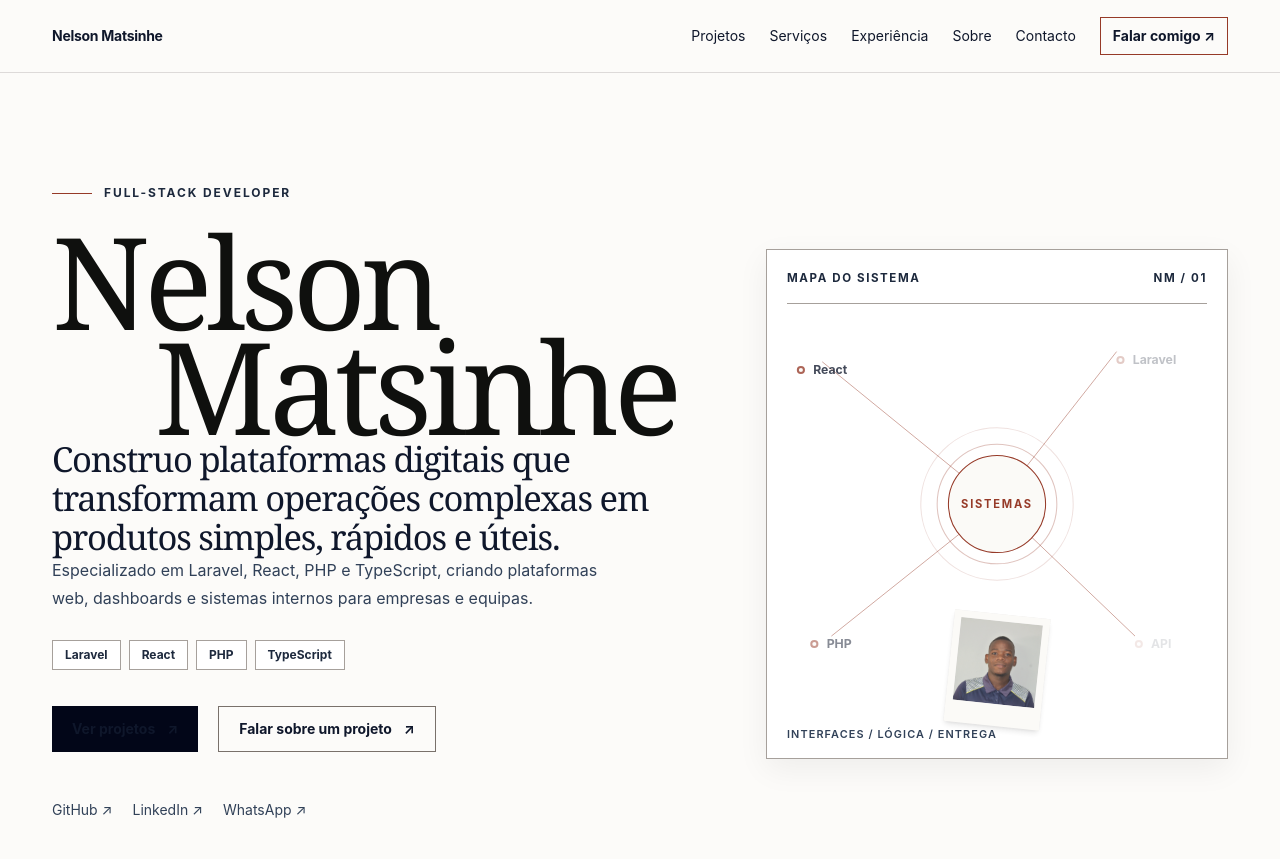
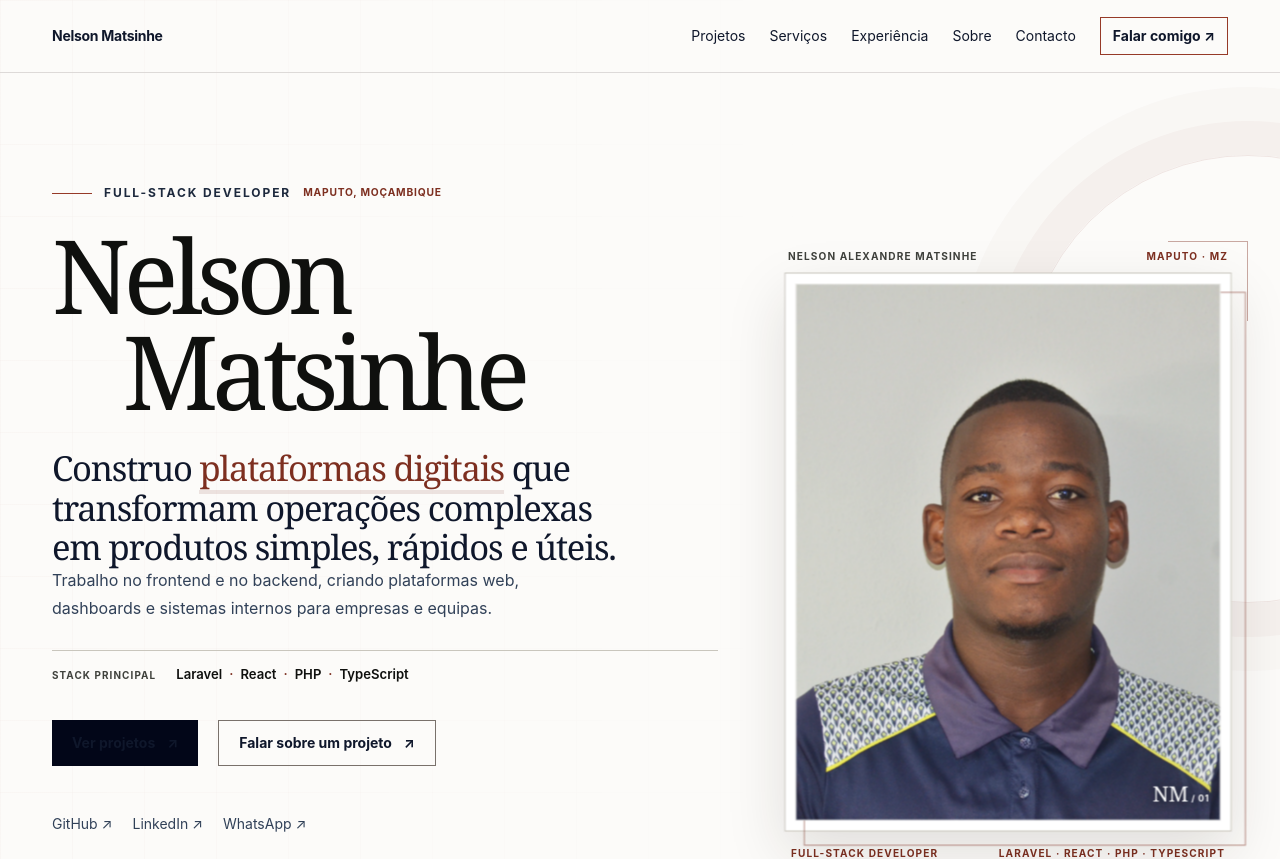
Before and after one commit to NelsonMatsinhe/portofolio, a React (Vite) app: page / in a window 1280 px wide. Shown: the top 859 px of the page. Built offline with nearby package versions, Linux system fonts and the light colour scheme.

Commit message:
Refina nome e tipografia do hero

```diff
--- a/src/components/HeroSection.tsx
+++ b/src/components/HeroSection.tsx
@@ -1,5 +1,5 @@
-import { LazyMotion, domAnimation, m, useReducedMotion } from "motion/react";
-import { useState } from "react";
+import { LazyMotion, domAnimation, m, useMotionValue, useReducedMotion, useSpring, useTransform } from "motion/react";
+import { useState, type PointerEvent } from "react";
 import { siteInfo } from "../data";
 
 const navigation = [
@@ -12,85 +12,63 @@ const navigation = [
 
 const technologies = ["Laravel", "React", "PHP", "TypeScript"];
 
-const diagramNodes = [
-  { label: "React", x: "12%", y: "22%", side: "left" },
-  { label: "PHP", x: "14%", y: "76%", side: "left" },
-  { label: "Laravel", x: "76%", y: "20%", side: "right" },
-  { label: "API", x: "80%", y: "76%", side: "right" },
-];
-
 const entrance = {
   hidden: { opacity: 0, y: 18 },
   visible: { opacity: 1, y: 0 },
 };
 
-function SystemMapCard({ reducedMotion }: { reducedMotion: boolean | null }) {
+function PortraitFeature({ reducedMotion }: { reducedMotion: boolean | null }) {
+  const pointerX = useMotionValue(0);
+  const pointerY = useMotionValue(0);
+  const rotateX = useSpring(useTransform(pointerY, [-0.5, 0.5], [2.5, -2.5]), { stiffness: 120, damping: 20, mass: 0.5 });
+  const rotateY = useSpring(useTransform(pointerX, [-0.5, 0.5], [-3.5, 3.5]), { stiffness: 120, damping: 20, mass: 0.5 });
+  const imageX = useSpring(useTransform(pointerX, [-0.5, 0.5], [5, -5]), { stiffness: 100, damping: 22 });
+  const imageY = useSpring(useTransform(pointerY, [-0.5, 0.5], [4, -4]), { stiffness: 100, damping: 22 });
+
+  const handlePointerMove = (event: PointerEvent<HTMLElement>) => {
+    if (reducedMotion || event.pointerType === "touch") return;
+    const bounds = event.currentTarget.getBoundingClientRect();
+    pointerX.set((event.clientX - bounds.left) / bounds.width - 0.5);
+    pointerY.set((event.clientY - bounds.top) / bounds.height - 0.5);
+  };
+
+  const resetPointer = () => {
+    pointerX.set(0);
+    pointerY.set(0);
+  };
+
   return (
-    <m.div
-      className="relative min-h-[430px] overflow-hidden border border-stone-400 bg-white p-5 shadow-[0_10px_30px_rgba(24,24,23,0.06)] sm:min-h-[510px]"
-      initial={{ opacity: 0, scale: 0.95 }}
-      animate={{ opacity: 1, scale: 1 }}
-      transition={{ duration: reducedMotion ? 0 : 0.8, ease: "easeOut", delay: reducedMotion ? 0 : 0.35 }}
-      role="img"
-      aria-label="Mapa do sistema com React, PHP, Laravel, API e sistemas"
+    <m.article
+      className="hero-portrait-feature"
+      initial={{ opacity: 0, y: 26, rotate: 1.2 }}
+      animate={{ opacity: 1, y: 0, rotate: 0 }}
+      whileHover={reducedMotion ? undefined : { y: -4 }}
+      transition={{ duration: reducedMotion ? 0 : 0.85, ease: [0.22, 1, 0.36, 1], delay: reducedMotion ? 0 : 0.35 }}
+      style={reducedMotion ? undefined : { rotateX, rotateY, transformPerspective: 1000 }}
+      onPointerMove={handlePointerMove}
+      onPointerLeave={resetPointer}
     >
-      <div className="flex items-center justify-between border-b border-stone-400 pb-4 text-[0.72rem] font-bold uppercase tracking-[0.14em] text-slate-800">
-        <span>Mapa do sistema</span>
-        <span>NM / 01</span>
+      <div className="hero-portrait-label">
+        <span>Nelson Alexandre Matsinhe</span>
+        <span>Maputo · MZ</span>
       </div>
-
-      <svg className="absolute inset-0 h-full w-full" viewBox="0 0 100 100" preserveAspectRatio="none" aria-hidden="true">
-        <m.line x1="50" y1="50" x2="12" y2="22" stroke="currentColor" className="text-[#963a28]/50" strokeWidth="0.18" initial={{ pathLength: 0 }} animate={{ pathLength: 1 }} transition={{ duration: reducedMotion ? 0 : 0.8, delay: 0.6 }} />
-        <m.line x1="50" y1="50" x2="14" y2="76" stroke="currentColor" className="text-[#963a28]/50" strokeWidth="0.18" initial={{ pathLength: 0 }} animate={{ pathLength: 1 }} transition={{ duration: reducedMotion ? 0 : 0.8, delay: 0.7 }} />
-        <m.line x1="50" y1="50" x2="76" y2="20" stroke="currentColor" className="text-[#963a28]/50" strokeWidth="0.18" initial={{ pathLength: 0 }} animate={{ pathLength: 1 }} transition={{ duration: reducedMotion ? 0 : 0.8, delay: 0.8 }} />
-        <m.line x1="50" y1="50" x2="80" y2="76" stroke="currentColor" className="text-[#963a28]/50" strokeWidth="0.18" initial={{ pathLength: 0 }} animate={{ pathLength: 1 }} transition={{ duration: reducedMotion ? 0 : 0.8, delay: 0.9 }} />
-      </svg>
-
-      <m.div
-        className="absolute left-1/2 top-1/2 flex h-24 w-24 -translate-x-1/2 -translate-y-1/2 items-center justify-center rounded-full border border-[#963a28] bg-[#fbfaf7] text-[0.68rem] font-bold tracking-[0.16em] text-[#963a28]"
-        animate={reducedMotion ? undefined : { scale: [1, 1.04, 1] }}
-        transition={{ duration: 4, repeat: Infinity, ease: "easeInOut" }}
-      >
-        <span className="absolute -inset-3 rounded-full border border-[#963a28]/30" />
-        <span className="absolute -inset-7 rounded-full border border-[#963a28]/15" />
-        SISTEMAS
-      </m.div>
-
-      {diagramNodes.map((node, index) => (
-        <m.div
-          key={node.label}
-          className={"system-map-node absolute z-10 flex items-center gap-2 text-xs font-bold text-slate-900 " + (node.side === "left" ? "node-left -translate-x-1/2" : "translate-x-0")}
-          style={{ left: node.x, top: node.y }}
-          initial={{ opacity: 0, scale: 0.9 }}
-          animate={reducedMotion ? { opacity: 1, scale: 1 } : { opacity: 1, scale: [1, 1.025, 1] }}
-          transition={{ duration: reducedMotion ? 0 : 3.6 + index * 0.35, repeat: reducedMotion ? 0 : Infinity, ease: "easeInOut", delay: reducedMotion ? 0 : 0.9 + index * 0.1 }}
-        >
-          <span className="h-2 w-2 rounded-full border-2 border-[#963a28] bg-[#fbfaf7]" />
-          {node.label}
+      <div className="hero-portrait-frame">
+        <m.div className="hero-portrait-image" style={reducedMotion ? undefined : { x: imageX, y: imageY }}>
+          <img
+            src="/portofolio/Nelson%20Matsinhe%20Programador.webp"
+            alt="Nelson Matsinhe, desenvolvedor Full-Stack"
+            width="4162"
+            height="3264"
+            fetchPriority="high"
+          />
         </m.div>
-      ))}
-
-      <m.div
-        className="absolute bottom-8 left-1/2 h-28 w-24 -translate-x-1/2 rotate-3 overflow-hidden border-[7px] border-[#fbfaf7] border-b-[22px] bg-stone-200 shadow-md"
-        initial={{ opacity: 0, y: -24, rotate: -7 }}
-        animate={{ opacity: 0.92, y: 0, rotate: 3 }}
-        whileHover={reducedMotion ? undefined : { rotateX: -4, rotateY: 5, scale: 1.04 }}
-        transition={{ type: "spring", stiffness: 150, damping: 14, delay: reducedMotion ? 0 : 0.85 }}
-        style={{ transformPerspective: 500 }}
-      >
-        <img
-          src="/portofolio/Nelson%20Matsinhe%20Programador.webp"
-          alt=""
-          width="4162"
-          height="3264"
-          className="h-full w-full object-cover"
-        />
-      </m.div>
-
-        <span className="absolute bottom-4 left-5 text-[0.68rem] font-semibold uppercase tracking-[0.1em] text-slate-700">
-        Interfaces / lógica / entrega
-      </span>
-    </m.div>
+        <span className="hero-portrait-corner" aria-hidden="true">NM<span> / 01</span></span>
+      </div>
+      <div className="hero-portrait-caption">
+        <span>FULL-STACK DEVELOPER</span>
+        <span>Laravel · React · PHP · TypeScript</span>
+      </div>
+    </m.article>
   );
 }
 
@@ -100,7 +78,7 @@ export default function HeroSection() {
 
   return (
     <LazyMotion features={domAnimation}>
-    <section id="top" className="relative overflow-hidden bg-[#fcfbf9] text-slate-900">
+    <section id="top" className="hero-modern relative overflow-hidden bg-[#fcfbf9] text-slate-900">
       <header className="relative z-20 border-b border-stone-300/80">
         <nav className="mx-auto flex min-h-[72px] max-w-[1240px] items-center justify-between gap-6 px-5 sm:px-8" aria-label="Navegação principal">
           <a href="#top" className="shrink-0 text-sm font-bold tracking-[-0.02em] text-slate-900" onClick={() => setMenuOpen(false)}>
@@ -144,35 +122,46 @@ export default function HeroSection() {
         </div>
       </header>
 
-      <div className="mx-auto grid max-w-[1240px] grid-cols-1 gap-12 px-5 py-16 sm:px-8 sm:py-24 lg:grid-cols-12 lg:gap-12 lg:py-28">
+      <div className="hero-main-grid mx-auto grid max-w-[1240px] grid-cols-1 gap-12 px-5 py-16 sm:px-8 sm:py-24 lg:grid-cols-12 lg:gap-12 lg:py-28">
         <m.div
-          className="lg:col-span-7"
+          className="hero-copy-modern lg:col-span-7"
           variants={{ hidden: {}, visible: { transition: { staggerChildren: reducedMotion ? 0 : 0.1 } } }}
           initial="hidden"
           animate="visible"
         >
-          <m.p variants={entrance} transition={{ duration: reducedMotion ? 0 : 0.65 }} className="mb-7 flex items-center gap-3 text-xs font-bold uppercase tracking-[0.16em] text-slate-800">
-            <span className="inline-block h-px w-10 bg-[#963a28]" aria-hidden="true" />
-            Full-Stack Developer
+          <m.p variants={entrance} transition={{ duration: reducedMotion ? 0 : 0.65 }} className="hero-kicker mb-7 flex items-center gap-3 text-xs font-bold uppercase tracking-[0.16em] text-slate-800">
+            <span className="hero-kicker-line inline-block h-px w-10 bg-[#963a28]" aria-hidden="true" />
+            Full-Stack Developer <span className="hero-kicker-status">Maputo, Moçambique</span>
           </m.p>
-          <m.h1 variants={entrance} transition={{ duration: reducedMotion ? 0 : 0.8 }} className="font-serif text-[clamp(4rem,10vw,8.5rem)] font-normal leading-[0.82] tracking-[-0.07em] text-slate-950">
-            <span className="block">Nelson</span>
-            <span className="ml-[clamp(2rem,8vw,7rem)] block">Matsinhe</span>
-          </m.h1>
-          <m.p variants={entrance} transition={{ duration: reducedMotion ? 0 : 0.7 }} className="mt-10 max-w-2xl font-serif text-[clamp(1.45rem,2.7vw,2.3rem)] leading-[1.13] tracking-[-0.035em]">
-            Construo plataformas digitais que transformam operações complexas em produtos simples, rápidos e úteis.
+          <h1 className="hero-title font-serif font-normal text-slate-950">
+            <span className="hero-name-clip block">
+              <m.span
+                className="hero-name-text inline-block"
+                initial={reducedMotion ? false : { opacity: 0, y: "110%", filter: "blur(5px)" }}
+                animate={{ opacity: 1, y: 0, filter: "blur(0px)" }}
+                transition={{ duration: reducedMotion ? 0 : 0.78, delay: reducedMotion ? 0 : 0.08, ease: [0.22, 1, 0.36, 1] }}
+              >Nelson</m.span>
+            </span>
+            <span className="hero-name-clip hero-name-indent block">
+              <m.span
+                className="hero-name-text inline-block"
+                initial={reducedMotion ? false : { opacity: 0, y: "110%", filter: "blur(5px)" }}
+                animate={{ opacity: 1, y: 0, filter: "blur(0px)" }}
+                transition={{ duration: reducedMotion ? 0 : 0.82, delay: reducedMotion ? 0 : 0.2, ease: [0.22, 1, 0.36, 1] }}
+              >Matsinhe</m.span>
+            </span>
+          </h1>
+          <m.p variants={entrance} transition={{ duration: reducedMotion ? 0 : 0.7 }} className="hero-lede-modern mt-10 max-w-2xl font-serif text-[clamp(1.45rem,2.7vw,2.3rem)] leading-[1.13] tracking-[-0.035em]">
+            Construo <span className="hero-lede-emphasis">plataformas digitais</span> que transformam operações complexas em produtos simples, rápidos e úteis.
           </m.p>
-          <m.p variants={entrance} transition={{ duration: reducedMotion ? 0 : 0.7 }} className="mt-5 max-w-xl text-base leading-7 text-slate-700">
-            Especializado em Laravel, React, PHP e TypeScript, criando plataformas web, dashboards e sistemas internos para empresas e equipas.
+          <m.p variants={entrance} transition={{ duration: reducedMotion ? 0 : 0.7 }} className="hero-summary-modern mt-5 max-w-xl text-base leading-7 text-slate-700">
+            Trabalho no frontend e no backend, criando plataformas web, dashboards e sistemas internos para empresas e equipas.
           </m.p>
-          <m.div variants={entrance} transition={{ duration: reducedMotion ? 0 : 0.7 }} className="mt-7 flex flex-wrap gap-2">
-            {technologies.map((technology) => (
-              <span key={technology} className="border border-stone-400 bg-white px-3 py-1.5 text-xs font-bold text-slate-800">
-                {technology}
-              </span>
-            ))}
+          <m.div variants={entrance} transition={{ duration: reducedMotion ? 0 : 0.7 }} className="hero-tech-list mt-7 flex flex-wrap gap-2">
+            <span className="hero-tech-label">Stack principal</span>
+            <span className="hero-tech-values">{technologies.map((technology, index) => <span key={technology}>{index > 0 && <i aria-hidden="true">·</i>}{technology}</span>)}</span>
           </m.div>
-          <m.div variants={entrance} transition={{ duration: reducedMotion ? 0 : 0.7 }} className="mt-9 flex flex-wrap gap-5">
+          <m.div variants={entrance} transition={{ duration: reducedMotion ? 0 : 0.7 }} className="hero-actions-modern mt-9 flex flex-wrap gap-5">
             <a href="#work" className="group inline-flex items-center gap-3 bg-slate-950 px-5 py-3 text-sm font-bold text-[#fcfbf9] transition hover:scale-[1.02] hover:bg-[#963a28] active:scale-[0.98]">
               Ver projetos <span className="transition-transform group-hover:translate-x-1" aria-hidden="true">↗</span>
             </a>
@@ -187,13 +176,13 @@ export default function HeroSection() {
           </m.div>
         </m.div>
 
-        <div className="lg:col-span-5 lg:pt-16">
-          <SystemMapCard reducedMotion={reducedMotion} />
+        <div className="hero-visual-column lg:col-span-5 lg:pt-16">
+          <PortraitFeature reducedMotion={reducedMotion} />
         </div>
       </div>
 
       <div className="mx-auto flex max-w-[1240px] flex-wrap justify-between gap-4 border-t border-stone-400 px-5 py-5 text-xs font-bold uppercase tracking-[0.12em] text-slate-700 sm:px-8">
-        <span>Maputo, Mozambique</span>
+        <span>Maputo, Moçambique</span>
         <a href="#work" className="transition-colors hover:text-[#963a28]">Scroll para explorar ↓</a>
         <span>01 / 06</span>
       </div>
--- a/src/style.css
+++ b/src/style.css
@@ -139,6 +139,64 @@ main h1, main h2, main h3, main h4 { color: var(--ink); }
 .project-gallery-thumb { width: clamp(76px, 12vw, 118px); aspect-ratio: 16 / 10; padding: 0; border: 1px solid var(--line); background: var(--paper-deep); cursor: pointer; opacity: .68; transition: opacity .2s ease, border-color .2s ease; }
 .project-gallery-thumb:hover, .project-gallery-thumb:focus-visible, .project-gallery-thumb.is-active { border-color: var(--accent); opacity: 1; }
 .project-gallery-thumb img { display: block; width: 100%; height: 100%; object-fit: cover; }
+.hero-modern { isolation: isolate; }
+.hero-modern::before { position: absolute; inset: 0; z-index: -2; pointer-events: none; content: ""; opacity: .42; background-image: linear-gradient(rgb(125 47 32 / 5%) 1px, transparent 1px), linear-gradient(90deg, rgb(125 47 32 / 5%) 1px, transparent 1px); background-size: 72px 72px; mask-image: linear-gradient(to right, black, transparent 72%); }
+.hero-modern::after { position: absolute; top: 15%; right: -12rem; z-index: -1; width: 28rem; height: 28rem; pointer-events: none; content: ""; border: 1px solid rgb(125 47 32 / 10%); border-radius: 50%; box-shadow: 0 0 0 34px rgb(125 47 32 / 3%), 0 0 0 68px rgb(125 47 32 / 2%); }
+.hero-kicker { flex-wrap: wrap; row-gap: 9px; }
+.hero-kicker-line { transform-origin: left; animation: hero-line-reveal .9s .15s both cubic-bezier(.22, 1, .36, 1); }
+.hero-kicker-status { color: var(--accent); font-size: .64rem; letter-spacing: .08em; }
+@keyframes hero-line-reveal { from { opacity: 0; transform: scaleX(0); } to { opacity: 1; transform: scaleX(1); } }
+.hero-title { max-width: 100%; margin: 0 0 28px; font-size: clamp(3.25rem, 8vw, 7rem); line-height: .9; letter-spacing: -.065em; text-wrap: balance; }
+.hero-name-clip { overflow: hidden; padding-bottom: .035em; }
+.hero-name-indent { margin-left: clamp(1.5rem, 5.5vw, 5rem); }
+.hero-title > span:last-child { position: relative; }
+.hero-title > span:last-child::after { position: absolute; right: 0; bottom: -.08em; width: 30%; height: 2px; content: ""; background: var(--accent); opacity: .72; transform-origin: right; animation: hero-accent-reveal 1s .65s both cubic-bezier(.22, 1, .36, 1); }
+@keyframes hero-accent-reveal { from { opacity: 0; transform: scaleX(0); } to { opacity: .72; transform: scaleX(1); } }
+.hero-lede-modern { max-width: 680px; text-wrap: balance; }
+.hero-lede-emphasis { position: relative; color: var(--accent); }
+.hero-lede-emphasis::after { position: absolute; right: 0; bottom: -.08em; left: 0; height: .12em; content: ""; background: rgb(125 47 32 / 12%); transform: scaleX(0); transform-origin: left; animation: hero-emphasis-reveal .75s .85s both cubic-bezier(.22, 1, .36, 1); }
+@keyframes hero-emphasis-reveal { to { transform: scaleX(1); } }
+.hero-summary-modern { max-width: 540px; }
+.hero-tech-list { display: grid; grid-template-columns: max-content minmax(0, 1fr); gap: 10px 20px; align-items: baseline; padding-top: 14px; border-top: 1px solid #c9c6bd; }
+.hero-tech-label { color: var(--muted); font-size: .62rem; font-weight: 700; letter-spacing: .11em; text-transform: uppercase; }
+.hero-tech-values { display: flex; flex-wrap: wrap; gap: 7px; color: var(--ink); font-size: .82rem; font-weight: 600; }
+.hero-tech-values span { display: inline-flex; gap: 7px; align-items: baseline; }
+.hero-tech-values i { color: var(--accent); font-style: normal; }
+.hero-actions-modern a { min-height: 46px; transition: color .25s ease, background .25s ease, border-color .25s ease, transform .25s ease; }
+.hero-actions-modern a:hover { transform: translateY(-2px); }
+.hero-visual-column { position: relative; }
+.hero-visual-column::before { position: absolute; top: 3.5rem; right: -1.25rem; width: 5rem; height: 5rem; content: ""; border-top: 1px solid var(--accent); border-right: 1px solid var(--accent); opacity: .4; }
+.hero-portrait-feature { position: relative; z-index: 1; max-width: 440px; margin-left: auto; transform-style: preserve-3d; }
+.hero-portrait-label, .hero-portrait-caption { display: flex; justify-content: space-between; gap: 12px; color: var(--muted); font-size: .63rem; font-weight: 700; letter-spacing: .11em; text-transform: uppercase; }
+.hero-portrait-label { margin: 0 0 13px; }
+.hero-portrait-label span:last-child { color: var(--accent); }
+.hero-portrait-frame { position: relative; z-index: 1; aspect-ratio: 4 / 5; padding: 10px; border: 1px solid #c9c6bd; background: #fff; box-shadow: 0 22px 55px rgb(39 32 27 / 13%); transform: translateZ(16px); }
+.hero-portrait-frame::before { position: absolute; top: 18px; right: -15px; bottom: -15px; left: 18px; z-index: -1; content: ""; border: 1px solid rgb(125 47 32 / 52%); }
+.hero-portrait-frame::after { position: absolute; top: 10px; right: 10px; bottom: 10px; left: 10px; pointer-events: none; content: ""; border: 1px solid rgb(255 255 255 / 55%); }
+.hero-portrait-image { width: 100%; height: 100%; overflow: hidden; background: #e8e6df; }
+.hero-portrait-image img { display: block; width: 100%; height: 100%; object-fit: cover; object-position: 50% 34%; }
+.hero-portrait-corner { position: absolute; right: 21px; bottom: 20px; z-index: 2; color: #fff; font-family: Georgia, serif; font-size: 1.3rem; text-shadow: 0 1px 8px rgb(0 0 0 / 55%); }
+.hero-portrait-corner span { font-family: Inter, ui-sans-serif, system-ui, sans-serif; font-size: .54rem; font-weight: 700; letter-spacing: .08em; }
+.hero-portrait-caption { padding: 19px 3px 0; color: var(--accent); }
+@media (max-width: 639px) {
+  .hero-modern::before { background-size: 48px 48px; mask-image: linear-gradient(to bottom, black, transparent 65%); }
+  .hero-modern::after { top: 34%; right: -16rem; width: 24rem; height: 24rem; }
+  .hero-kicker-status { flex-basis: 100%; padding-left: 3.25rem; }
+  .hero-title { font-size: clamp(3.25rem, 13vw, 4.25rem); line-height: .92; }
+  .hero-name-indent { margin-left: clamp(1.5rem, 8vw, 2.25rem); }
+  .hero-title > span:last-child::after { width: 26%; }
+  .hero-tech-list { grid-template-columns: 1fr; gap: 7px; }
+  .hero-visual-column::before { right: -.5rem; top: 2.5rem; width: 3rem; height: 3rem; }
+  .hero-portrait-feature { width: min(100%, 360px); margin-inline: auto; }
+  .hero-portrait-label, .hero-portrait-caption { font-size: .57rem; }
+  .hero-portrait-frame { padding: 7px; }
+  .hero-portrait-frame::before { top: 13px; right: -9px; bottom: -9px; left: 13px; }
+  .hero-portrait-frame::after { top: 7px; right: 7px; bottom: 7px; left: 7px; }
+}
+@media (prefers-reduced-motion: reduce) {
+  .hero-kicker-line, .hero-title > span:last-child::after, .hero-lede-emphasis::after { animation: none; transform: none; }
+  .hero-actions-modern a, .hero-portrait-feature { transition: none; }
+}
 @media (max-width: 800px) { .nav-cta { margin-top: 5px; }.authority-section { grid-template-columns: 1fr; gap: 24px; padding-top: 30px; padding-bottom: 30px; }.authority-item, .authority-item:first-child { min-height: auto; padding: 0 0 0 18px; border-left: 2px solid var(--accent); }.service-list, .trust-list { margin-left: 0; }.service-row { grid-template-columns: 42px 1fr; gap: 14px; }.service-row > div { grid-column: 2; }.process-list { grid-template-columns: 1fr 1fr; }.process-item, .process-item + .process-item { min-height: 200px; padding: 20px 16px 20px 0; border-left: 0; }.process-item:nth-child(even) { padding-left: 16px; border-left: 1px solid var(--line); }.process-item:nth-child(n + 3) { border-top: 1px solid var(--line); }.trust-row { grid-template-columns: 42px 1fr; gap: 14px; }.hero-socials { margin-top: 24px; } }
 
 /* Tablet layout: keep the editorial structure, but remove desktop-only widths. */
@@ -201,8 +259,8 @@ main h1, main h2, main h3, main h4 { color: var(--ink); }
 }
 
 @media (max-width: 374px) {
-  #top h1 { font-size: clamp(3.4rem, 17vw, 4rem); }
-  #top h1 span:last-child { margin-left: 1.5rem; }
+  #top h1 { font-size: 3.15rem; }
+  #top .hero-name-indent { margin-left: 1.4rem; }
   .system-map-node.node-left { transform: translateX(0); }
 }
 
```
